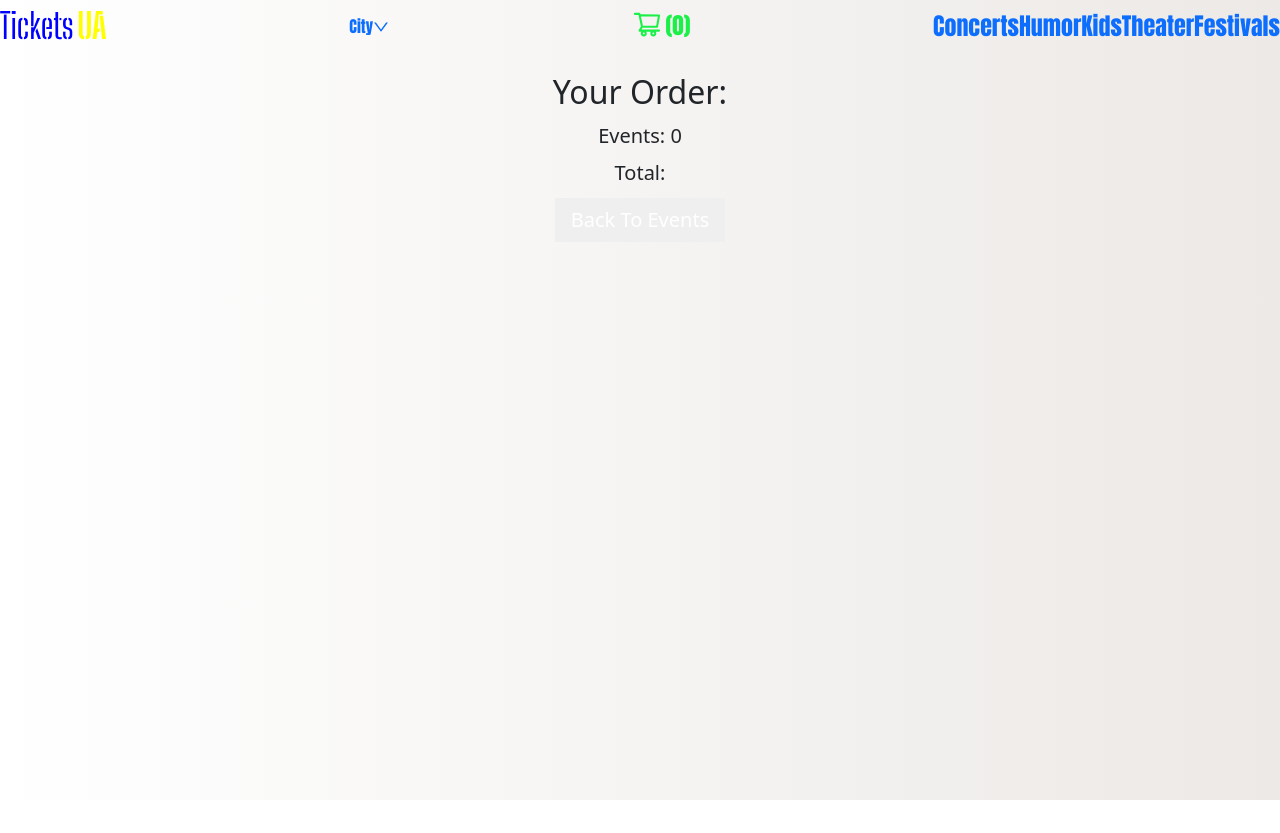
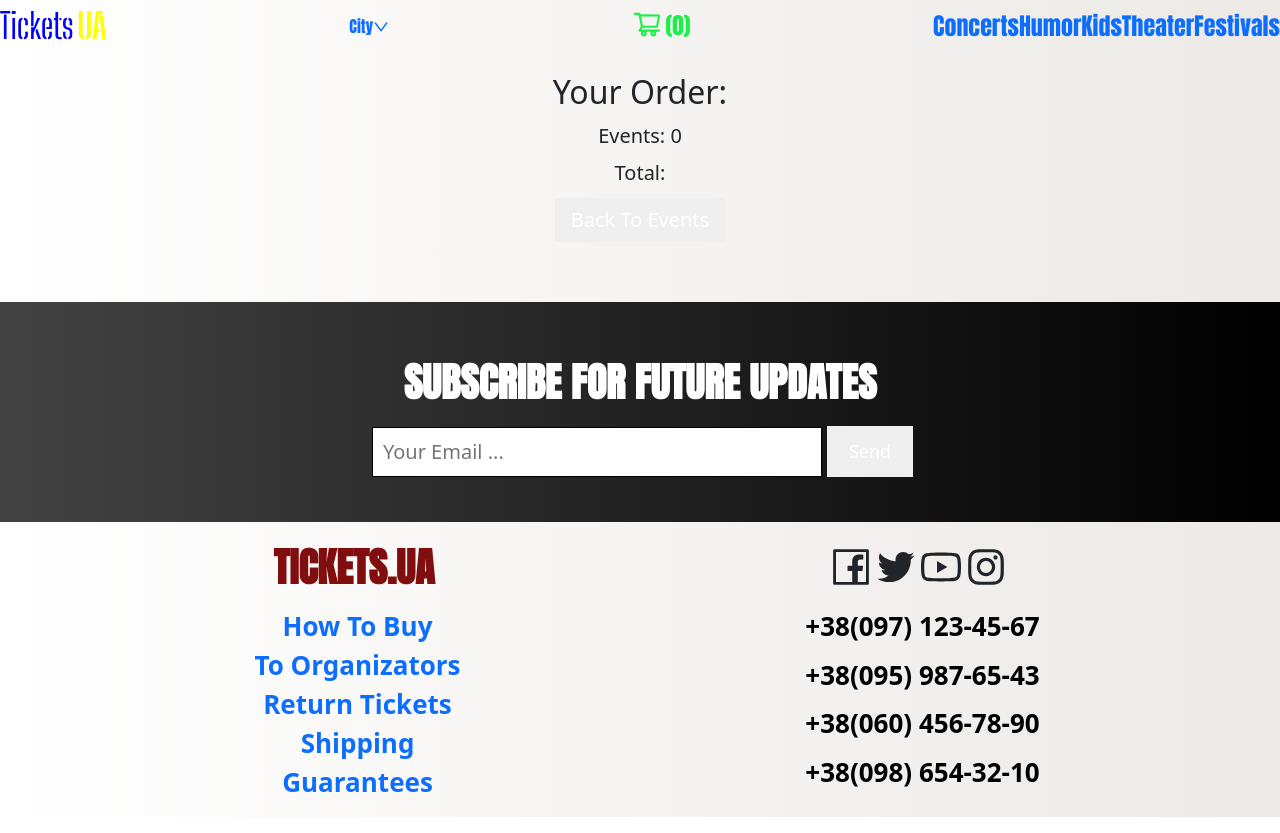
Before and after one commit to asd7626/tickets_frontend, a React (Create React App) app: page /cart in a window 1280 px wide. Before the commit the page ends 800 px from the top, so only its background shows below. Built offline with nearby package versions, Linux system fonts and the light colour scheme; a web font is replaced by a local one.

Commit message:
sending post data

```diff
--- a/package.json
+++ b/package.json
@@ -10,9 +10,11 @@
     "antd": "^4.16.1",
     "axios": "^0.21.1",
     "bootstrap": "^5.0.2",
+    "js-cookie": "^3.0.0",
     "react": "^17.0.2",
     "react-bootstrap": "^1.6.1",
     "react-dom": "^17.0.2",
+    "react-flash-message": "^1.0.7",
     "react-router-dom": "^5.2.0",
     "react-scripts": "4.0.3",
     "web-vitals": "^1.1.2"
--- a/src/App.css
+++ b/src/App.css
@@ -260,12 +260,15 @@ h1, h2, h3, h4, h5, h6 {
 
   .event_card_date, .event_card_city {
     font-size: 20px;
+    font-weight: 600;
   }
 
   .event_card_price {
     font-size: 20px;
-
-  }
+    font-weight: 500;
+  }
+
+
 
   .view_more_btn_block {
     text-align: center;
--- a/src/components/Card.js
+++ b/src/components/Card.js
@@ -1,10 +1,10 @@
 import React, {useState, useContext} from 'react';
 import {Link} from 'react-router-dom';
 import Context from './Context';
+import {UserOutlined, CalendarOutlined, EnvironmentOutlined, TagOutlined, FireFilled } from '@ant-design/icons';
 
 
-
-const Card = ({event_item, quantity}) => {
+const Card = ({event_item}) => {
 
     const value = useContext(Context);
 
@@ -21,7 +21,7 @@ const Card = ({event_item, quantity}) => {
             <div className="event_card_items">
                 <div className="event_card_singer">  {event_item.headliner} </div>
 
-                <div className="event_card_city">  {capitalizeFirstLetter(`${event_item.city}`)} | {event_item.date} </div>
+                <div className="event_card_city"> {capitalizeFirstLetter(`${event_item.city}`)} | {event_item.date} </div>
                 <div className="event_card_price">  ${event_item.price} </div>
             </div>
             </ Link >
--- a/src/components/Cards.js
+++ b/src/components/Cards.js
@@ -11,12 +11,12 @@ const Cards = ({event_list, header}) => {
 
     return(
         <div style={{paddingTop: 20+'px'}}>
-            <p className="event_cards_header" > Events in {header} </p>
+            <p className="event_cards_header" > {header} </p>
             {event_list.length === 0? <div className="no_events_div"> No Events Yet :) <Link to='/'><button className="back_btn"> Back To Index </button> </Link> </div> :
             <div className="event_cards">
                 {event_list.slice(0, visible).map((event_item) => {
                     return (
-                            <Card event_item={event_item} quantity={1} />
+                            <Card event_item={event_item} />
                     )
                 })}
             </div> }
--- a/src/components/Cart.js
+++ b/src/components/Cart.js
@@ -4,7 +4,8 @@ import SecondHeader from './SecondHeader';
 import {Link} from 'react-router-dom';
 import EventInCart from './EventInCart';
 import OrderForm from './OrderForm';
-
+import SubscribeForm from './SubscribeForm';
+import Footer from './Footer';
 
 function Cart ()  {
 
@@ -29,7 +30,8 @@ function Cart ()  {
                 } )}
             </div>
             {value.cart.length > 0 && <OrderForm />}
-
+            <SubscribeForm />
+            <Footer />
         </div>
 
     )
--- a/src/components/SubscribeForm.js
+++ b/src/components/SubscribeForm.js
@@ -1,18 +1,22 @@
 import React, {useState} from 'react';
+
+
 
 const SubscribeForm = () => {
 
     const [email, setEmail] = useState('');
+    const [showMessage, setShowMessage] = useState(false);
 
     const handleOnChange = (e) => {
         setEmail(e.target.value);
-
     }
 
-    const handleSubmit = () => {
+    const handleSubmit = (e) => {
+        e.preventDefault();
         const requestOptions = {
             method:'POST',
             headers: {'Content-Type': 'application/json'},
+
             body: JSON.stringify({
                 email: email
             }),
@@ -20,6 +24,8 @@ const SubscribeForm = () => {
         fetch('http://127.0.0.1:8000/api/subscribeemail/', requestOptions)
         .then((response) => response.json())
         .then((data) => console.log(data))
+        setEmail('');
+        console.log(email);
     }
 
     return (
@@ -29,8 +35,9 @@ const SubscribeForm = () => {
             </div>
 
                 <div className="subscribe_input_btn">
-                    <input onChange={handleOnChange} className="subscribe_input" type="email" name="" placeholder="Your Email ..." />
-                    <button onClick={handleSubmit} className="subscribe_btn" type="submit"> Send </button>
+                    <input onChange={(e) => handleOnChange(e)} className="subscribe_input" type="email" name="email" value={email} placeholder="Your Email ..." />
+                    <button onClick={(e) => handleSubmit(e)} className="subscribe_btn" type="submit"> Send </button>
+
                 </div>
 
 
--- a/src/components/main_page.js
+++ b/src/components/main_page.js
@@ -11,19 +11,24 @@ function MainPage() {
   const [events, setEvents] = useState([]);
   const [popularEvents, setPopularEvents] = useState([]);
   const [latestEvents, setLatestEvents] = useState([]);
+  const [carouselEvents, setCarouselEvents] = useState([]);
 
     const fetchEvents = async () => {
         const response = await fetch('http://127.0.0.1:8000/api/');
         const second_response = await fetch('http://127.0.0.1:8000/api/popular');
         const third_response = await fetch('http://127.0.0.1:8000/api/latest/');
+        const fourth_response = await fetch('http://127.0.0.1:8000/api/carousel/');
 
         const events = await response.json();
         const popular_events = await second_response.json();
         const latest_events = await third_response.json();
+        const carousel_events = await fourth_response.json();
 
         setEvents(events);
         setPopularEvents(popular_events);
         setLatestEvents(latest_events);
+        setCarouselEvents(carousel_events);
+
     }
 
     useEffect(() => {
@@ -33,11 +38,11 @@ function MainPage() {
   return (
     <div className="App">
         <Header />
-        <Slider event_list={events} />
+        <Slider event_list={carouselEvents} />
         <div className="Container">
-            <Cards event_list={events} header={'Upcoming events'}  />
-            <Cards event_list={popularEvents} header={'The most popular events'}  />
-            {latestEvents.length > 0 && <Cards event_list={latestEvents} header={'New on the site'}  />}
+            <Cards event_list={events} header={'All Events'}  />
+            <Cards event_list={popularEvents} header={'Most Popular Events'}  />
+            {latestEvents.length > 0 && <Cards event_list={latestEvents} header={'New On The Site'}  />}
         </div>
         <SubscribeForm />
         <Footer />
```
Also changed, not shown: 1 other file (tests, documents, lock files or other folders).
